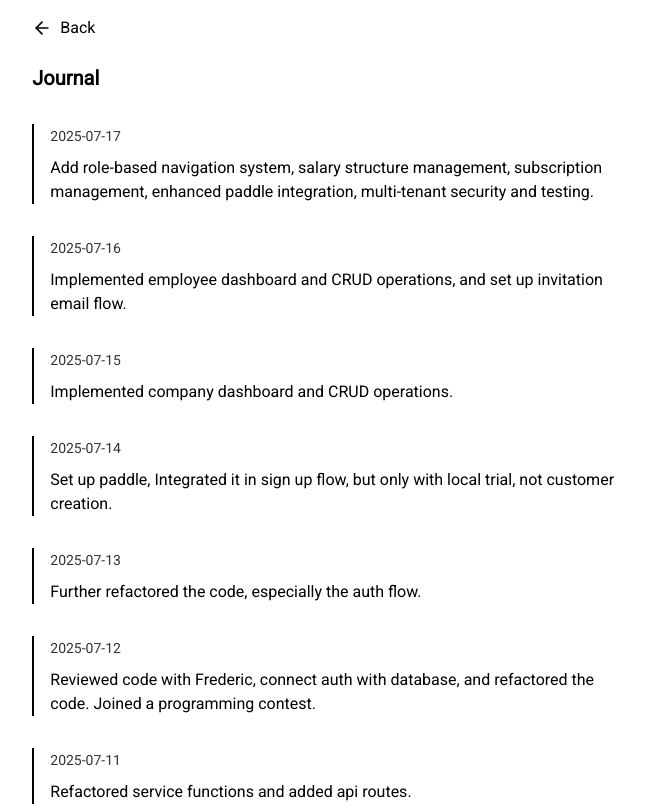
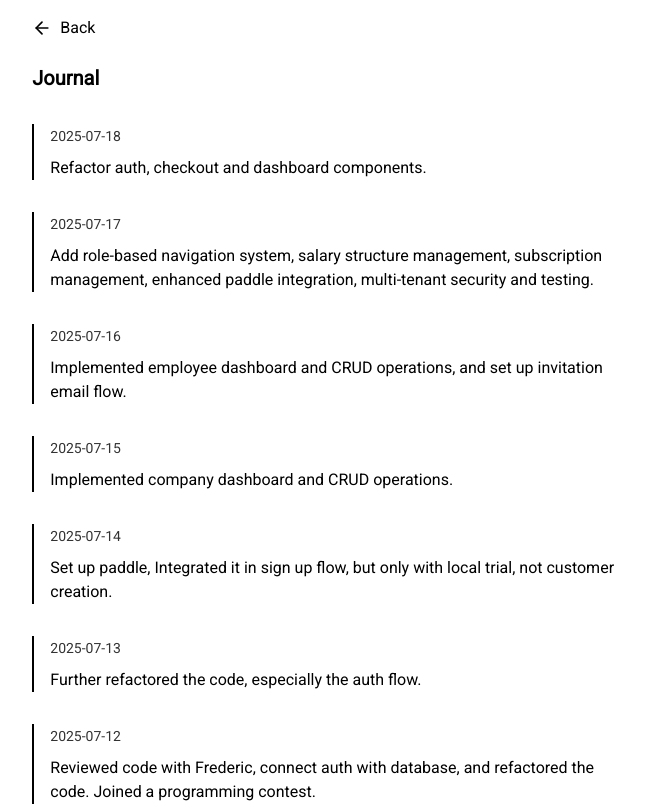
Before and after one commit to minamicode/minamicode.com, a Next.js app: page /journal in a window 1280 px wide. Shown: the top 806 px of the page, without its empty margins (309-954 px from the left). Built offline with nearby package versions, Linux system fonts and the light colour scheme.

Commit message:
add a journal entry

```diff
--- a/src/app/_components/JournalEntries.tsx
+++ b/src/app/_components/JournalEntries.tsx
@@ -6,6 +6,10 @@ type JournalEntry = {
 };
 
 const entries: JournalEntry[] = [
+  {
+    date: "2025-07-18",
+    text: "Refactor auth, checkout and dashboard components.",
+  },
   {
     date: "2025-07-17",
     text: "Add role-based navigation system, salary structure management, subscription management, enhanced paddle integration, multi-tenant security and testing.",
```
